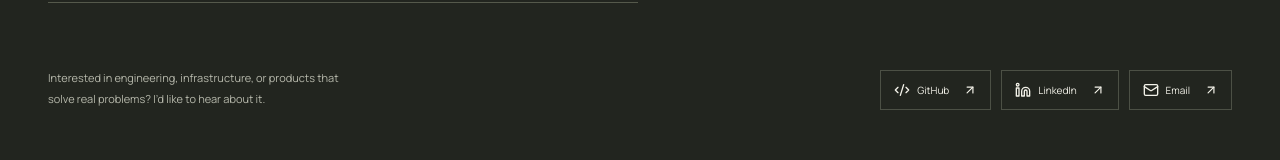
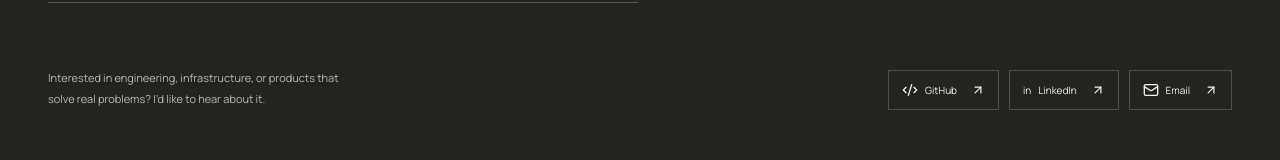
Before and after one commit to dev-gilbert/Pro-portfolio, a React (Vite) app: page / in a window 1280 px wide. Shown: the part 4865-5025 px from the top of the page. Built offline with nearby package versions, Linux system fonts and the light colour scheme.

Commit message:
Avoid brand icon exports that are unavailable in Lucide

```diff
--- a/src/App.tsx
+++ b/src/App.tsx
@@ -1,7 +1,7 @@
 import { useState, type ReactNode } from "react";
 import { motion, useReducedMotion, useScroll, useSpring } from "motion/react";
 import {
-  ArrowDown, ArrowUpRight, Code2, Linkedin, Mail, Menu, X,
+  ArrowDown, ArrowUpRight, Code2, Mail, Menu, X,
 } from "lucide-react";
 
 const projects = [
@@ -220,7 +220,7 @@ export default function App() {
             <a className="contact-email" href="mailto:muhiregilbert27@gmail.com">muhiregilbert27@gmail.com <ArrowUpRight size={22}/></a>
             <div className="contact-bottom">
               <p>Interested in engineering, infrastructure, or products that solve real problems? I’d like to hear about it.</p>
-              <div className="social-links"><a href="https://github.com/dev-gilbert" target="_blank" rel="noreferrer"><Code2 size={16}/> GitHub <ArrowUpRight size={14}/></a><a href="https://linkedin.com/in/gilbert-muhire" target="_blank" rel="noreferrer"><Linkedin size={16}/> LinkedIn <ArrowUpRight size={14}/></a><a href="mailto:muhiregilbert27@gmail.com"><Mail size={16}/> Email <ArrowUpRight size={14}/></a></div>
+              <div className="social-links"><a href="https://github.com/dev-gilbert" target="_blank" rel="noreferrer"><Code2 size={16}/> GitHub <ArrowUpRight size={14}/></a><a href="https://linkedin.com/in/gilbert-muhire" target="_blank" rel="noreferrer"><span className="linkedin-mark">in</span> LinkedIn <ArrowUpRight size={14}/></a><a href="mailto:muhiregilbert27@gmail.com"><Mail size={16}/> Email <ArrowUpRight size={14}/></a></div>
             </div>
           </Reveal>
         </section>
```
